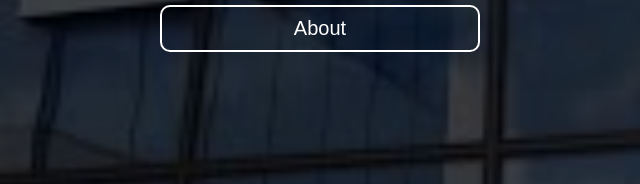
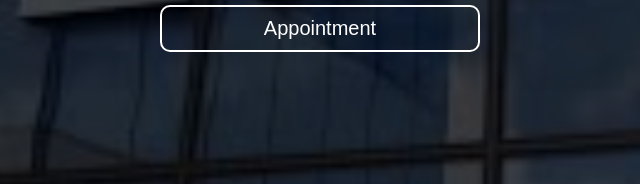
Before and after one commit to lavanykishore/doctor, a plain HTML site: page index.html in a window 1280 px wide. Shown: the part 567-751 px from the top of the page, 160-800 px from the left. Drawn offline with Linux system fonts and the light colour scheme.

Commit message:
index.html

```diff
--- a/index.html
+++ b/index.html
@@ -29,7 +29,7 @@
                     <p class="small-text">Lorem ipsum dolor sit amet consectetur adipisicing elit. Soluta neque expedita
                         id nobis molestiae, modi est earum accusamus eaque ex aut voluptatibus asperiores, odit sequi?
                     </p>
-                    <button class="btn">About</button>
+                    <button class="btn">Appointment</button>
                 </div>
                 <div class="secondhalf">
                     <img src="./img/doctor_2.jpeg" alt="doctor image">
```
